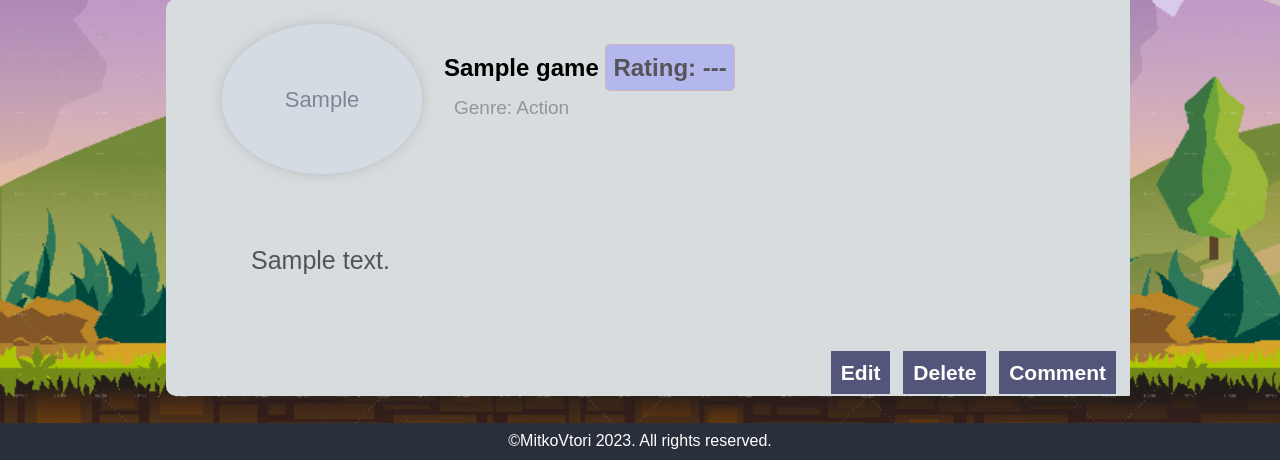
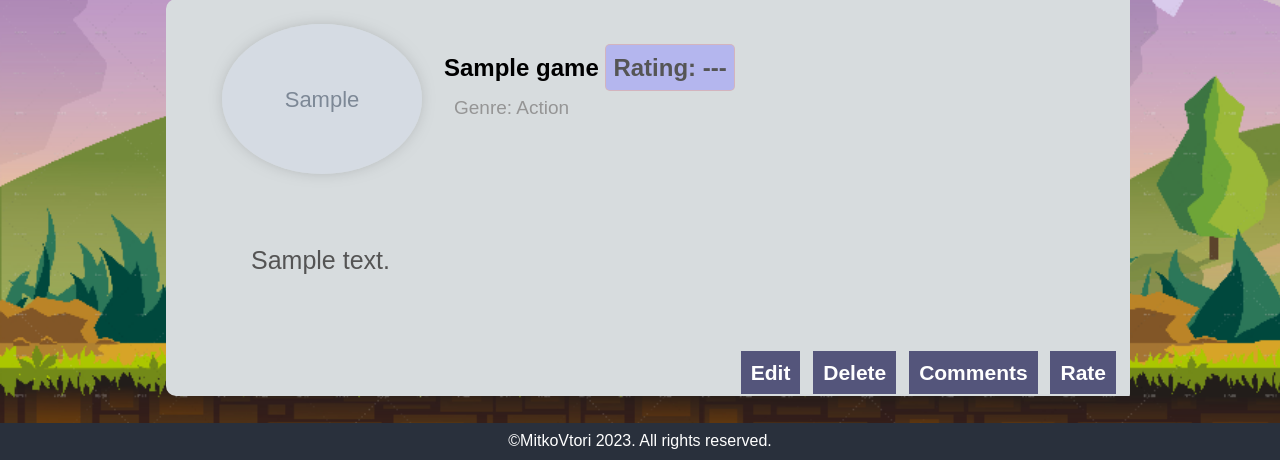
Before and after one commit to MitkoVtori/GameStats, a Django app: page /games/game/1/details/ in a window 1280 px wide. Shown: the part 340-800 px from the top of the page. Run offline with Django 5.2, Linux system fonts and the light colour scheme; tables that the repository leaves empty hold one stand-in row (values such as "Sample post"); grey boxes marked "Sample" are stand-in pictures.

Commit message:
Fixed rating and comment

```diff
--- a/GameStats/Games/generators.py
+++ b/GameStats/Games/generators.py
@@ -1,17 +1,9 @@
-from GameStats.Games.models import Rating, Comment
+from GameStats.Games.models import Comment
 
 
 def game_rating_generator(game_title):
-    all_ratings = Rating.objects.filter(game=game_title)
+    all_ratings = Comment.objects.filter(game=game_title)
     try:
-        return sum([rating.rating for rating in all_ratings]) / len(all_ratings)
+        return f"{(sum([rating.rating for rating in all_ratings]) / len(all_ratings)):.2f}"
     except ZeroDivisionError:
         return "---"
-
-
-def next_comment_id_generator():
-    new_comment = Comment(comment="Some", game="Something")
-    new_comment.save()
-    next_id = new_comment.id + 1
-    new_comment.delete()
-    return next_id
--- a/GameStats/Games/models.py
+++ b/GameStats/Games/models.py
@@ -1,4 +1,4 @@
-from django.core.validators import MinLengthValidator
+from django.core.validators import MinLengthValidator, MaxLengthValidator
 from django.db import models
 from GameStats.Games.validators import image_size
 
@@ -26,19 +26,14 @@ class Game(models.Model):
 
 class Comment(models.Model):
 
-    comment = models.TextField(max_length=500)
+    rating = models.IntegerField(choices=[
+        (1, "⭐"),
+        (2, "⭐⭐"),
+        (3, "⭐⭐⭐"),
+        (4, "⭐⭐⭐⭐"),
+        (5, "⭐⭐⭐⭐⭐")
+    ])
+    comment = models.TextField(validators=[MaxLengthValidator(250,
+                                                              message="Comment can't be more than 250 characters long!")])
     game = models.CharField() # game title
-
-
-class Rating(models.Model):
-
-    rating = models.IntegerField(choices=[
-        (1, 1),
-        (2, 2),
-        (3, 3),
-        (4, 4),
-        (5, 5)
-    ])
-    comment = models.IntegerField() # comment id
-    game = models.CharField() # game title
-    creator = models.CharField() # AppUser username
+    creator = models.CharField()  # AppUser username
--- a/GameStats/Games/urls.py
+++ b/GameStats/Games/urls.py
@@ -8,5 +8,5 @@ urlpatterns = [
     path('create/', views.CreateGame.as_view(), name='create game'),
     path('all/games/', views.GamesView.as_view(), name='all-games'),
     path('game/<int:pk>/details/', views.game_details, name='game-details'),
-    path('game/<str:title>/comment/', views.comment_game, name='add-comment')
+    path('game/<int:pk>/comment/', views.comment_game, name='add-comment')
 ] + static(settings.MEDIA_URL, document_root=settings.MEDIA_ROOT)
--- a/GameStats/Games/views.py
+++ b/GameStats/Games/views.py
@@ -3,8 +3,8 @@ from django.contrib.auth.mixins import LoginRequiredMixin
 from django.shortcuts import render, redirect
 from django.urls import reverse_lazy
 from django.views.generic import CreateView, ListView, DetailView
-from GameStats.Games.forms import GameForm, CommentGameForm, RateGameForm
-from GameStats.Games.generators import game_rating_generator, next_comment_id_generator
+from GameStats.Games.forms import GameForm, CommentGameForm
+from GameStats.Games.generators import game_rating_generator
 from GameStats.Games.models import Game, Comment
 
 
@@ -42,25 +42,20 @@ def game_details(request, pk):
 
 
 @login_required
-def comment_game(request, title):
-    game = Game.objects.get(title=title)
-    comment_creator = request.user
+def comment_game(request, pk):
+    game = Game.objects.get(pk=pk)
 
     comment_form = CommentGameForm(request.POST or None)
-    rating_form = RateGameForm(request.POST or None)
 
     comment_form.fields["game"].initial = game.title
-    rating_form.fields["game"].initial = game.title
-    rating_form.fields["comment"].initial = next_comment_id_generator
-    rating_form.fields["creator"].inital = comment_creator
+    comment_form.fields["creator"].initial = request.user.get_username()
 
     context = {
-        "rating": rating_form,
-        "comment": comment_form
+        "form": comment_form,
+        'pk': pk,
     }
 
-    if rating_form.is_valid() and comment_form.is_valid():
-        rating_form.save()
+    if comment_form.is_valid():
         comment_form.save()
         return redirect("game-details", pk=game.id)
 
--- a/TODO.txt
+++ b/TODO.txt
@@ -1,4 +1,4 @@
-- 1 independent models
+- 2 independent models
 
 - At least 5 custom options (in total) to the admin interface (e.g., filters, list display, ordering, etc.).
 
--- a/templates/Games/details.html
+++ b/templates/Games/details.html
@@ -23,8 +23,10 @@
                 <!-- if owner -->
                 <a href="#" class="button">Edit</a>
                 <a href="#" class="button">Delete</a>
+                <!-- anyone can see -->
+                <a href="#" class="button">Comments</a>
                 <!-- if not owner and .is_authenticated -->
-                <a href="{% url 'add-comment' game.title %}" class="button">Comment</a>
+                <a href="{% url 'add-comment' game.id %}" class="button">Rate</a>
             </div>
         </div>
     </section>
```
Also changed, not shown: GameStats/Games/forms.py (+2 -11 lines), templates/Games/add-comment.html (+5 -5 lines), GameStats/Games/migrations/0001_initial.py, GameStats/Games/migrations/0002_alter_comment_comment.py (added), GameStats/Games/migrations/0002_alter_game_image.py (deleted), GameStats/Games/migrations/0003_alter_game_image.py (deleted), GameStats/Games/migrations/0004_alter_game_image_alter_game_title.py (deleted), GameStats/Games/migrations/0005_alter_game_image.py (deleted), GameStats/Games/migrations/0006_comment_rating.py (deleted).
